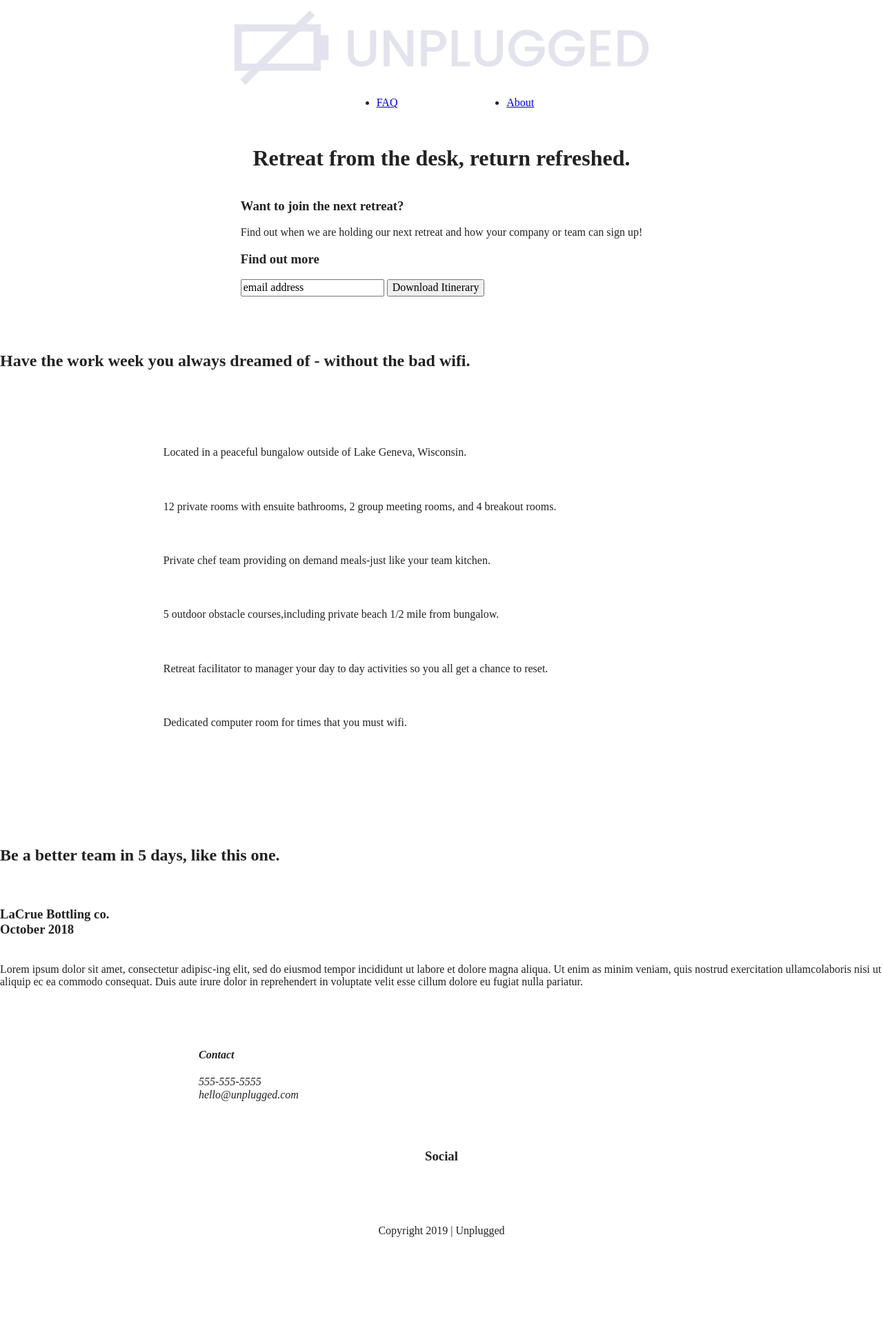
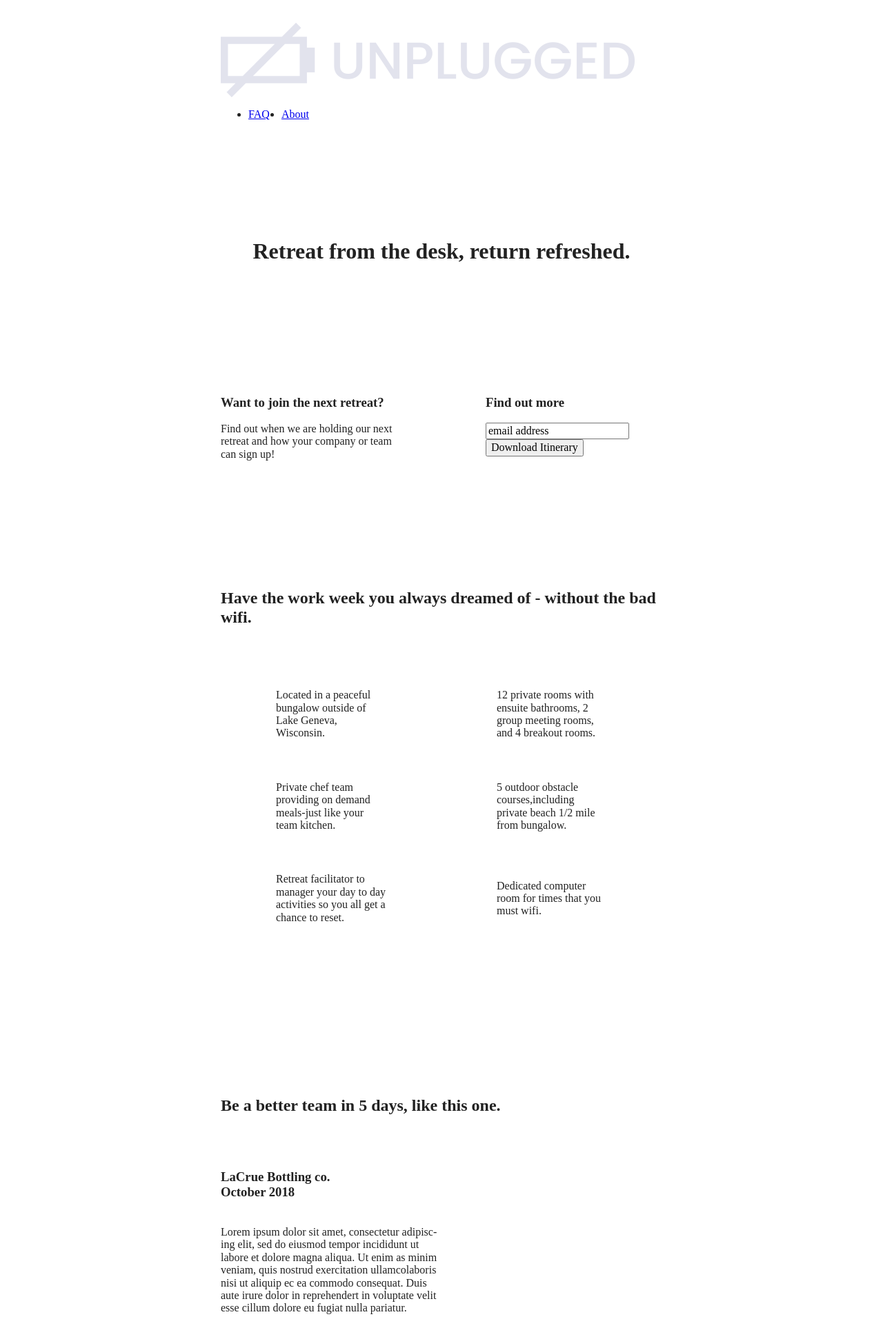
Before and after one commit to ceairaF/unplugged, a website built with Parcel: page index.html in a window 1280 px wide. Shown: the top 1926 px of the page at 69% size. Before the commit the page ends 1815 px from the top, so only its background shows below. Built offline with nearby package versions, Linux system fonts and the light colour scheme.

Commit message:
tablet styles

```diff
--- a/css/main.css
+++ b/css/main.css
@@ -115,7 +115,7 @@ header .content-wrapper {
 .header-divider {
   width:100%;
   height:1px;
-  margin 10px 0 20px 0;
+  margin: 10px 0 20px 0;
 }
 
 header nav {
@@ -197,8 +197,6 @@ aside {
   display:flex;
   justify-content:center;
   flex-flow: row wrap;
-  padding:60px 0;
-  margin:0;
 }
 
 .features .features-items {
@@ -206,11 +204,14 @@ aside {
   justify-content: center;
   align-items:center;
   flex-flow: row wrap;
-  padding:60px 0;
 }
 
 .features p {
   margin: 0;
+}
+
+.features h2 {
+  margin-bottom: 60px;
 }
 
 /*** Reviews ***/
@@ -272,7 +273,7 @@ aside {
   margin:50px 0 0 0;
 }
 
-faq h2{
+.faq h2{
   margin-bottom: 40px;
 }
 
@@ -369,16 +370,149 @@ faq h2{
    Modify as content requires.
    ========================================================================== */
 
-@media only screen and (min-width: 35em) {
-  /* Style adjustments for viewports that meet the condition */
+@media only screen and (min-width:768px) {
+  /*Tablet style here*/
+}
+   /* General styles */
+   .content-wrapper {
+    max-width: 640px;
+    margin: 100px 0;
 }
 
-@media print,
-  (-webkit-min-device-pixel-ratio: 1.25),
-  (min-resolution: 1.25dppx),
-  (min-resolution: 120dpi) {
-  /* Style adjustments for high resolution devices */
+/* Header */
+
+header {
+  justify-content: space-around;
+  padding:33px 0;
 }
+
+header .content-wrapper {
+    width: 100%;
+    justify-content: space-between;
+}
+
+header nav {
+    width: 20%;
+}
+
+header nav ul {
+    justify-content:space-between;
+}
+
+.header-divider {
+    display: none;
+}
+
+/* Hero Area */
+
+/* Aside */
+aside .content-wrapper {
+    margin: 50px 0;
+    display:flex;
+    justify-content: space-between;
+    flex-flow: row wrap;
+}
+
+aside .content-wrapper .form-description,
+aside .content-wrapper .form {
+    width: 40%;
+    margin: 0;
+}
+
+/* Features */
+
+.features article {
+  display:flex;
+  justify-content:center;
+  align-items: center;
+  flex-flow: row wrap;
+  flex-basis: 50%;
+}
+
+.features .features-item-description {
+    width: 50%;
+}
+
+/* Reviews */
+.reviews article {
+    display:flex;
+    justify-content: space-between;
+}
+
+.reviews article div {
+    width: 49%;
+}
+
+/* Footer */
+footer .content-wrapper {
+    width: 65%;
+    margin: 100px 0;
+}
+
+.footer-content {
+  display:flex;
+  justify-content:space-between;
+  align-items: center;
+}
+
+footer .contact {
+    margin-bottom: 0;
+}
+
+footer .copyright {
+    width: 100%;
+}
+}
+
+
+
+
+/********about page- Tablet ********/
+
+.mission-content {
+  display: flex;
+  justify-content: space-between;
+  align-items: center;
+  padding-top: 20px;
+}
+
+.mission-content p {
+  width: 45%;
+}
+
+.contact-section .content-wrapper h2 {
+  width:80%;
+}
+
+.contact-content {
+  display:flex;
+  justify-content:space-between;
+  align-items:flex-start;
+}
+
+
+
+/********* FAQ page- Tablet *******/
+
+
+.faq .content-wrapper {
+  justify-content:space-between;
+}
+
+.faq-content {
+  flex-basis:45%;
+}
+
+.faq h2{
+  width:100%;
+}
+
+
+
+  @media only screen and (min-width:1200px) {
+    /*Desktop styles here*/
+}
+
 
 /* ==========================================================================
    Print styles.
```
